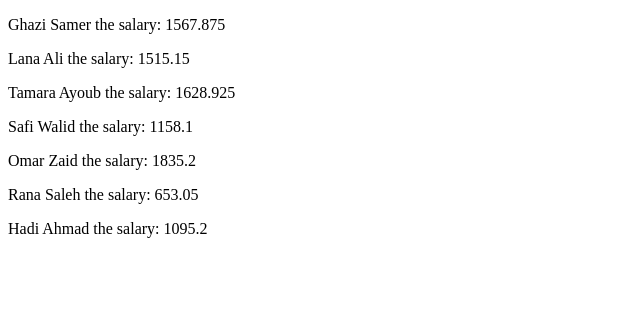
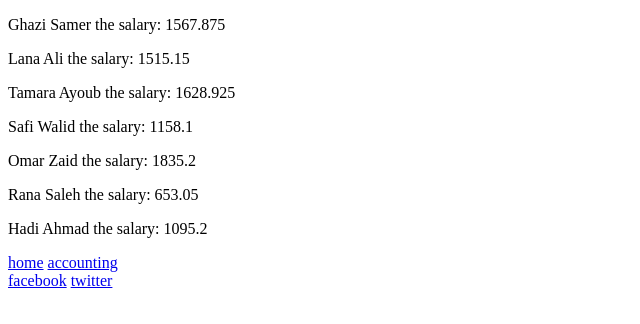
Before and after one commit to suhibabbas/HR-management-system, a plain HTML site: page index.html in a window 1280 px wide. Shown: the whole page, without its empty margins (0-640 px from the left). Drawn offline with Linux system fonts and the light colour scheme.

Commit message:
fix header and footer

```diff
--- a/index.html
+++ b/index.html
@@ -1,5 +1,6 @@
 <!DOCTYPE html>
 <html lang="en">
+
 <head>
     <meta charset="UTF-8">
     <meta http-equiv="X-UA-Compatible" content="IE=edge">
@@ -7,17 +8,23 @@
     <title>Home</title>
 
     <script src="./JS/app.js"></script>
+
 </head>
+
 <body>
     <header>
-
+        <a href="#"> home</a>
+        <a href="./accounting.html"> accounting</a>
     </header>
     <main>
 
     </main>
     <footer>
+        <a href="#"> facebook</a>
+        <a href="#"> twitter</a>
 
     </footer>
 
 </body>
+
 </html>
```
